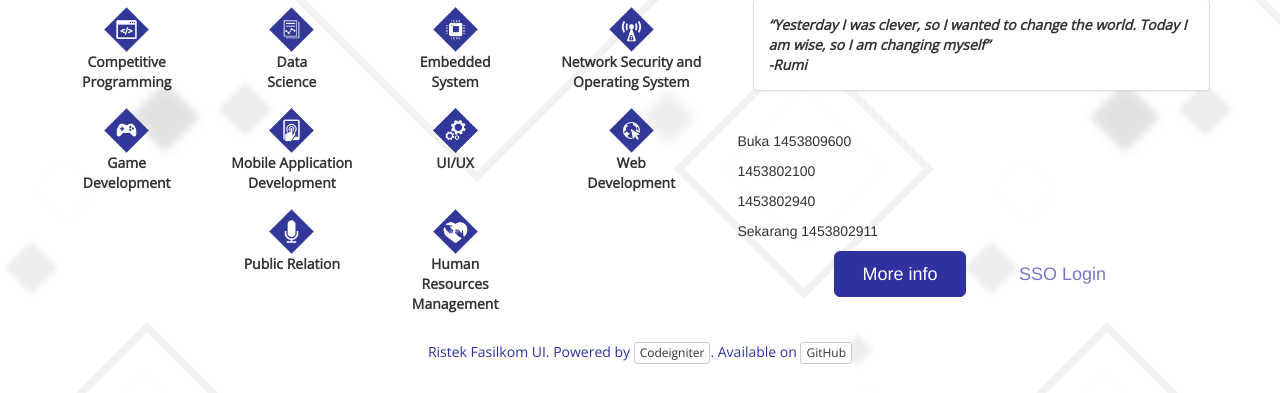
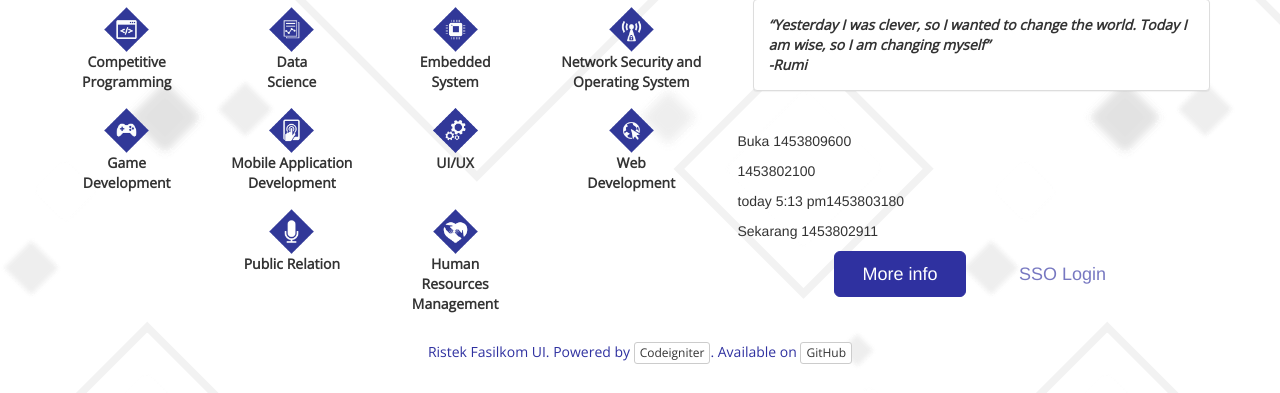
Before and after one commit to mgilangjanuar/join_ristek, a CodeIgniter app: page / in a window 1280 px wide. Shown: the part 288-681 px from the top of the page. Run offline with CodeIgniter, Linux system fonts and the light colour scheme; some web fonts are replaced.

Commit message:
secure date

```diff
--- a/application/views/home.php
+++ b/application/views/home.php
@@ -125,7 +125,7 @@
 								<?php endif; ?>
 								<p> Buka <?= strtotime('26th January 2016 19:00:00') ?></p>
 								<p><?= strtotime('2016-01-26 16:55:00.0') ?></p>
-								<p><?= strtotime('2016-01-26 17:09:00.0') ?></p>
+								<p>today 5:13 pm<?= strtotime('2016-01-26 17:13:00.0') ?></p>
 								<p> Sekarang <?= strtotime('now') ?></p>
 
 								<div class="col-md-4 col-md-offset-2 text-center ">
```
